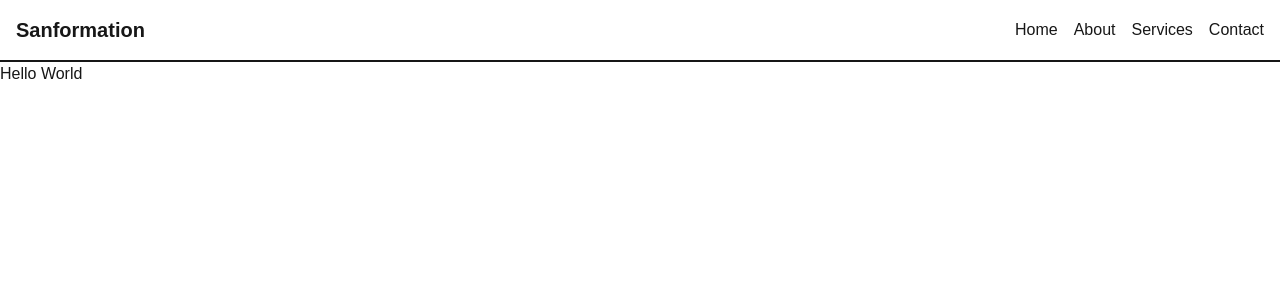
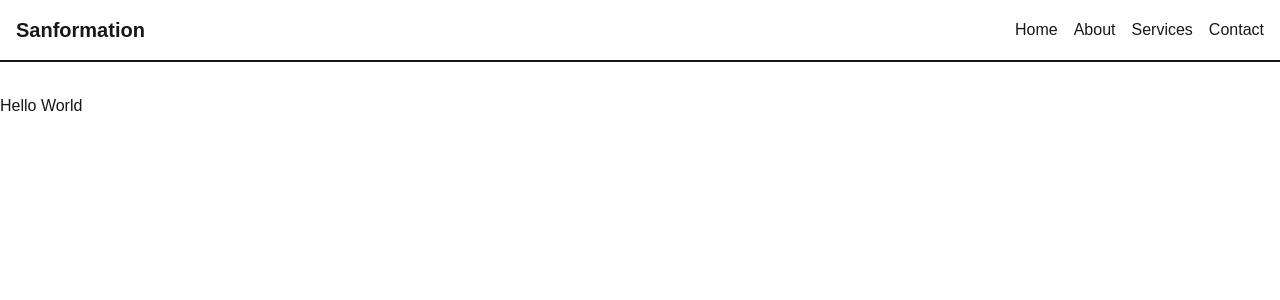
Before and after one commit to joblessgod/Sanformation-Web, a Next.js app: page / in a window 1280 px wide. Shown: the top 300 px of the page. Built offline with nearby package versions, Linux system fonts and the light colour scheme.

Commit message:
refactor: update main container styling in Home component and adjust backdrop blur in Navbar

```diff
--- a/app/page.js
+++ b/app/page.js
@@ -2,7 +2,7 @@ export default function Home() {
   function handleLogin() {}
   return (
     <>
-      <main>Hello World</main>
+      <main className="container mx-auto mt-8 w-full">Hello World</main>
     </>
   );
 }
--- a/components/Navbar/Navbar.js
+++ b/components/Navbar/Navbar.js
@@ -6,7 +6,7 @@ import MobileNavigation from "./MobileNavigation";
 
 export default function Navbar() {
   return (
-    <nav className="p-4 bg-background/50 sticky top-0 border-b-2 backdrop-blur-[3px]">
+    <nav className="p-4 bg-background/50 sticky top-0 border-b-2 backdrop-blur-[5px]">
       <div className="container mx-auto flex justify-between items-center ">
         <MainLogo />
         <div className="flex gap-4">
```
